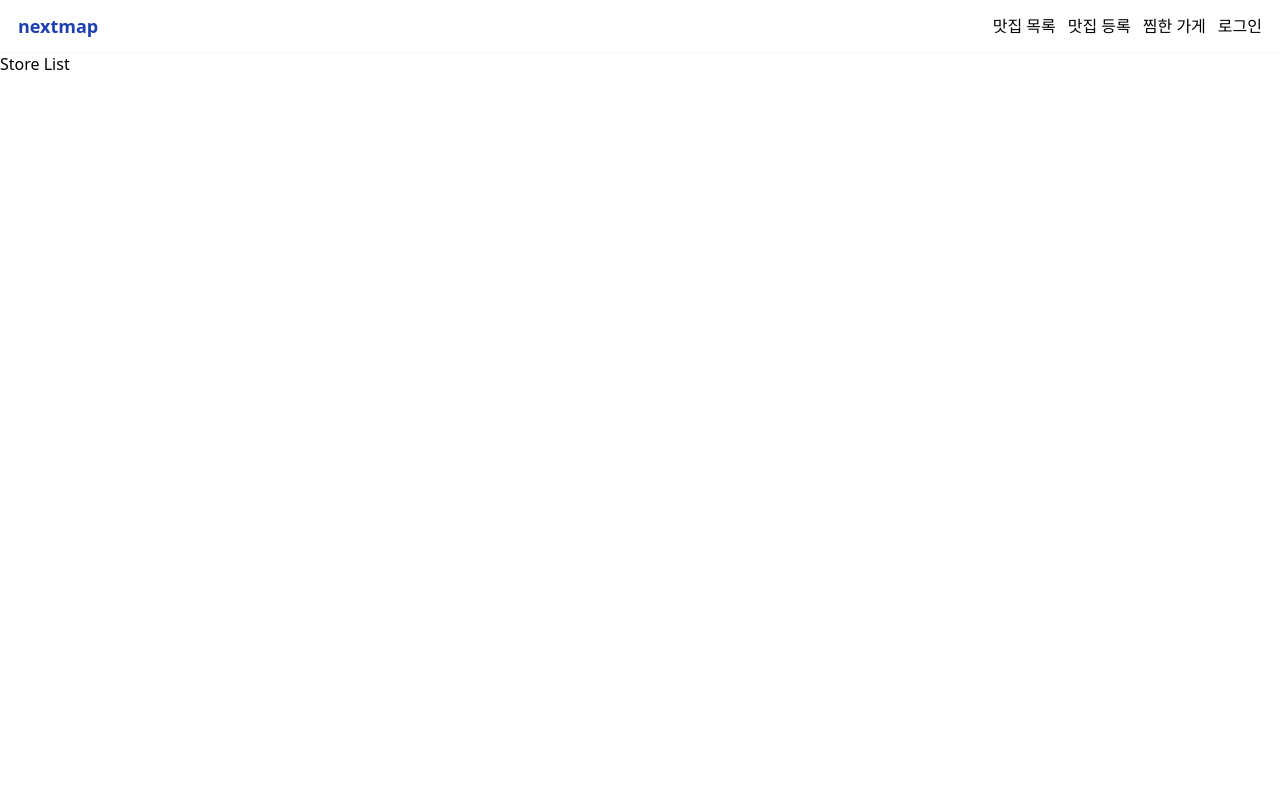
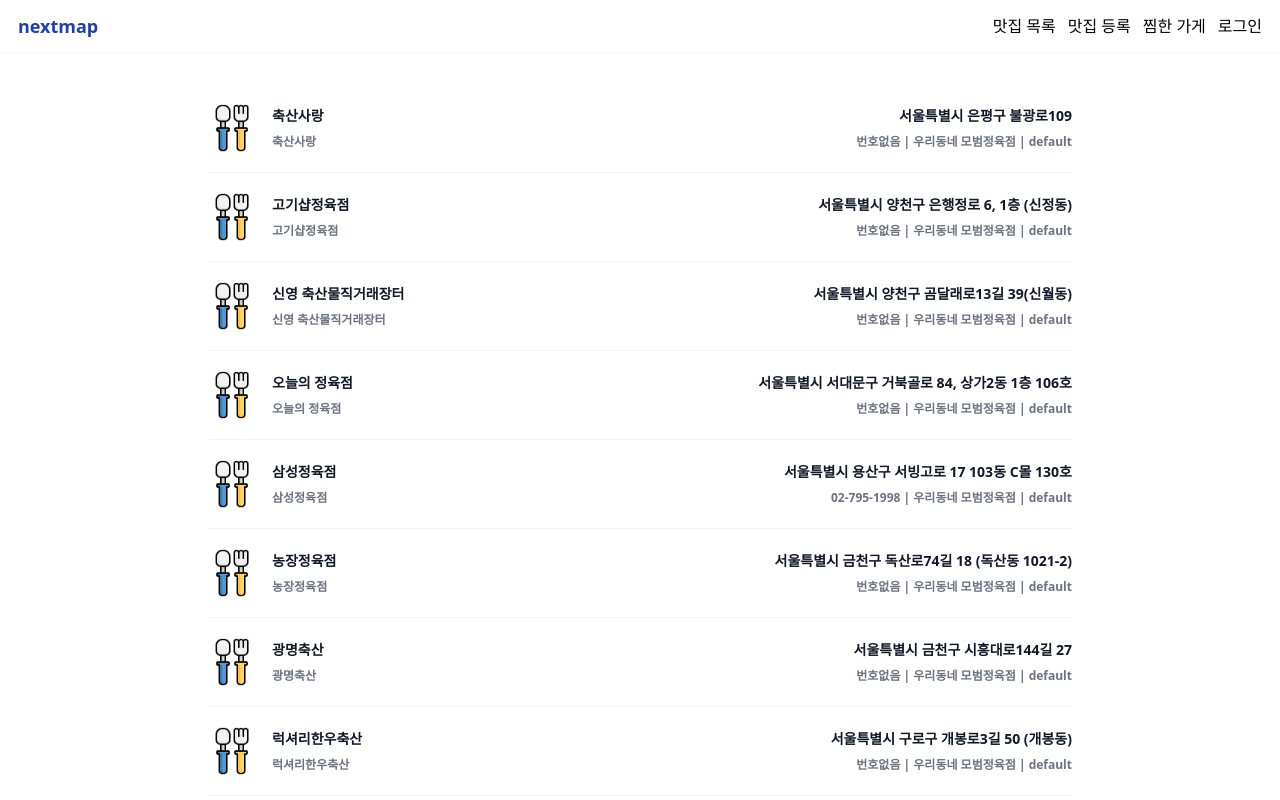
Before and after one commit to nohj0518/my-map, a Next.js app: page /stores in a window 1280 px wide. Shown: the top 800 px of the page. Built offline with nearby package versions, Linux system fonts and the light colour scheme; no server answers.

Commit message:
data fetching stores

```diff
--- a/src/components/Markers.tsx
+++ b/src/components/Markers.tsx
@@ -3,20 +3,16 @@
 
 interface MarkerProps {
   map: any;
-  storeDatas: any[]; // StoreType[];
+  stores: any[]; // StoreType[];
   setCurrentStore: Dispatch<SetStateAction<any>>;
 }
 
-export default function Markers({
-  map,
-  storeDatas,
-  setCurrentStore,
-}: MarkerProps) {
+export default function Markers({ map, stores, setCurrentStore }: MarkerProps) {
   const loadKakaoMarkers = useCallback(() => {
     if (!map) return;
 
     // 식당 데이터 마커 띄우기
-    storeDatas?.map((store) => {
+    stores?.map((store) => {
       var imageSrc = store?.bizcnd_code_nm
           ? `/images/markers/${store?.bizcnd_code_nm}.png`
           : `/images/markers/default.png`, // 마커이미지의 주소입니다
@@ -72,7 +68,7 @@
         setCurrentStore(store);
       });
     });
-  }, [map, setCurrentStore, storeDatas]);
+  }, [map, setCurrentStore, stores]);
 
   useEffect(() => {
     loadKakaoMarkers();
--- /dev/null
+++ b/src/pages/api/stores.ts
@@ -0,0 +1,13 @@
+// Next.js API route support: https://nextjs.org/docs/api-routes/introduction
+import type { NextApiRequest, NextApiResponse } from "next";
+import { StoreType } from "@/interface";
+
+export default async function handler(
+  req: NextApiRequest,
+  res: NextApiResponse<StoreType[]>
+) {
+  const stores = (await import("../../data/store_data.json"))[
+    "DATA"
+  ] as StoreType[];
+  res.status(200).json(stores);
+}
--- a/src/pages/index.tsx
+++ b/src/pages/index.tsx
@@ -1,13 +1,11 @@
 /*global kakao*/
-import Link from "next/link";
 
-import Script from "next/script";
 import Map from "@/components/Map";
 import Markers from "@/components/Markers";
 
-import * as stores from "@/data/store_data.json";
 import { useState } from "react";
 import StoreBox from "@/components/StoreBox";
+import { StoreType } from "@/interface";
 
 declare global {
   interface Window {
@@ -15,19 +13,24 @@
   }
 }
 
-export default function Home() {
+export default function Home({ stores }: { stores: StoreType[] }) {
   const [map, setMap] = useState(null);
   const [currentStore, setCurrentStore] = useState(null);
-  const storeDatas = stores["DATA"];
   return (
     <>
       <Map setMap={setMap} />
-      <Markers
-        storeDatas={storeDatas}
-        map={map}
-        setCurrentStore={setCurrentStore}
-      />
+      <Markers stores={stores} map={map} setCurrentStore={setCurrentStore} />
       <StoreBox store={currentStore} setStore={setCurrentStore} />
     </>
   );
 }
+
+export async function getStaticProps() {
+  const stores = await fetch(
+    `${process.env.NEXT_PUBLIC_API_URL}/api/stores`
+  ).then((res) => res.json());
+  return {
+    props: { stores },
+    revalidate: 60 * 60, // 1시간 마다 업데이트
+  };
+}
--- a/src/pages/stores/index.tsx
+++ b/src/pages/stores/index.tsx
@@ -1,7 +1,53 @@
-export default function StoreListPage() {
+import Image from "next/image";
+import { StoreType } from "@/interface";
+
+export default function StoreListPage({ stores }: { stores: StoreType[] }) {
   return (
-    <div>
-      <h1>Store List</h1>
+    <div className="px-4 md:max-w-4xl mx-auto py-8">
+      <ul role="list" className="divide-y divide-gray-100">
+        {stores?.map((store, index) => (
+          <li className="flex justify-between gap-x-6 py-5" key={index}>
+            <div className="flex gap-x-4">
+              <Image
+                src={
+                  store?.bizcnd_code_nm
+                    ? `/images/markers/${store?.bizcnd_code_nm}.png`
+                    : "/images/markers/default.png"
+                }
+                width={48}
+                height={48}
+                alt="아이콘 이미지"
+              />
+              <div>
+                <div className="text-sm font-semibold leading-6 text-gray-900">
+                  {store?.upso_nm}
+                </div>
+                <div className="mt-1 text-xs truncate font-semibold leading-5 text-gray-500">
+                  {store?.upso_nm}
+                </div>
+              </div>
+            </div>
+            <div className="hidden sm:flex sm:flex-col sm:items-end">
+              <div className="text-sm font-semibold leading-6 text-gray-900">
+                {store?.rdn_code_nm}
+              </div>
+              <div className="mt-1 text-xs truncate font-semibold leading-5 text-gray-500">
+                {store?.tel_no || "번호없음"} | {store?.crtfc_gbn_nm} |{" "}
+                {store?.bizcnd_code_nm}
+              </div>
+            </div>
+          </li>
+        ))}
+      </ul>
     </div>
   );
 }
+
+export async function getServerSideProps() {
+  const stores = await fetch(
+    `${process.env.NEXT_PUBLIC_API_URL}/api/stores`
+  ).then((res) => res.json());
+  return {
+    props: { stores },
+  };
+}
```
